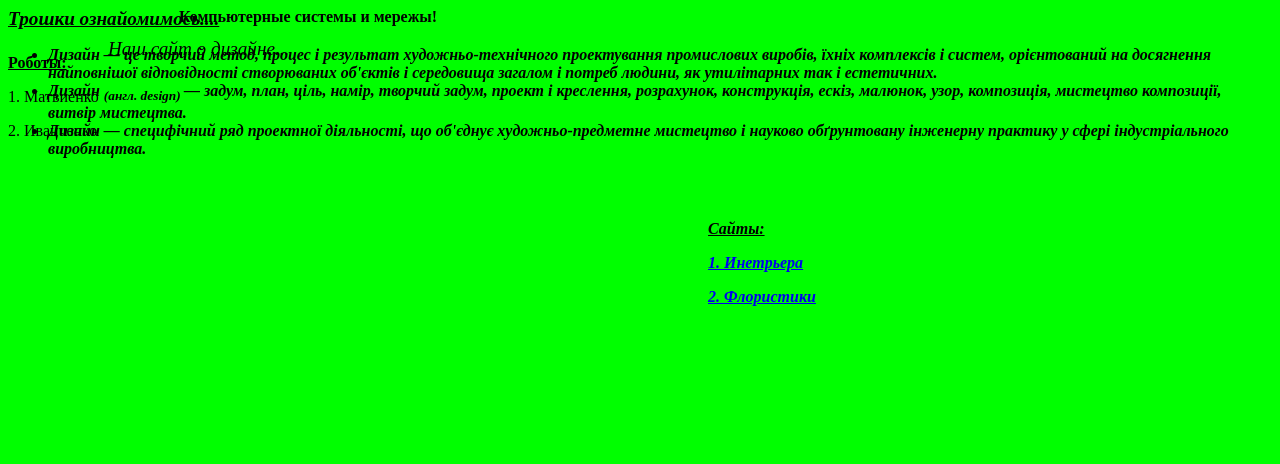
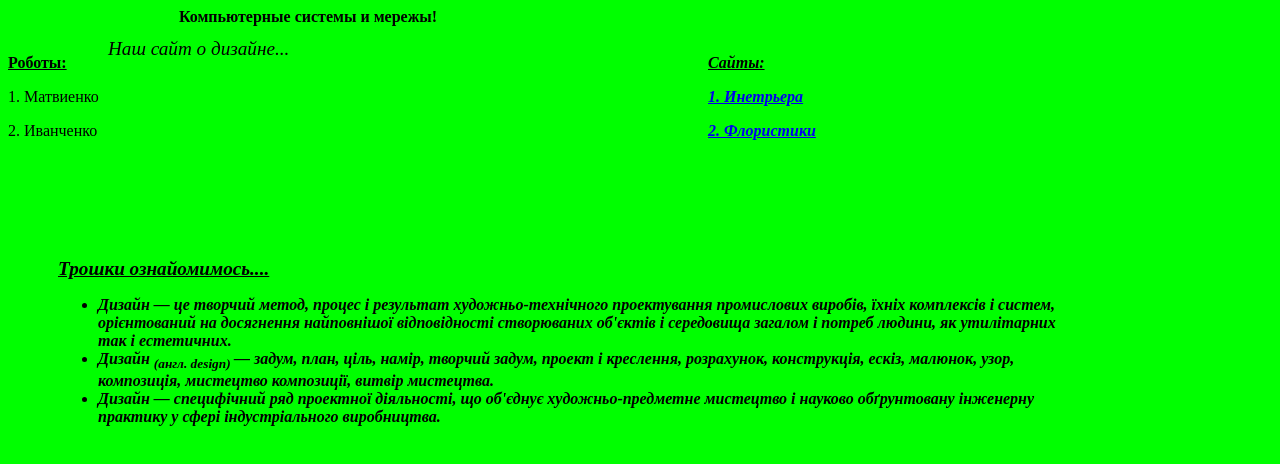
Before and after one commit to Lena6822Matvienko/sait_dizain, a plain HTML site: page f.html in a window 1280 px wide. Drawn offline with Linux system fonts and the light colour scheme.

Commit message:
Update style.css

```diff
--- a/style.css
+++ b/style.css
@@ -22,7 +22,6 @@ width: 600px;
 height: 30px;
 }
 
-
 .spam {
 float: right;
 position: fixed;
@@ -30,5 +29,14 @@ margin-top: 30px;
 margin-left: 700px;
 width: 600px;
 height: 30px;
+}
 
+.opus {
+float: CENTER;
+position: fixed;
+margin-top: 250px;
+margin-left: 50px;
+margin-right: 50px;
+width: 1000px;
+height: 1000px;
 }
```
